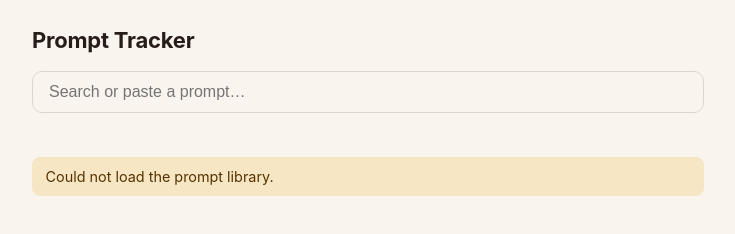
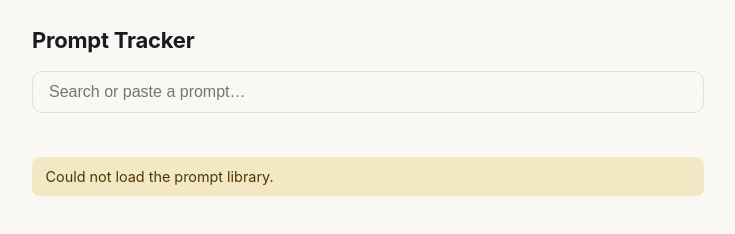
Before and after one commit to abmad100/prompt-tracker, a website: page index.html in a window 1280 px wide. Shown: the full height of the page, 272-1007 px from the left. Drawn offline with Linux system fonts and the light colour scheme; no server answers.

Commit message:
Visual redesign, take 2: swap Warm & Personal for Refined Neutral
Mose didn't like the warm cream/terracotta palette from the previous
commit. Same structural work (OKLCH tokens, soft two-layer panel
elevation, hover/press microinteractions, the copy-success pulse) is
kept as-is -- that part wasn't the complaint -- only the actual color
values change:

- Background/foreground: near-white/near-black with a barely-there
  warm tint (C=0.004, almost achromatic) instead of full warm cream,
  and a slight cool lean on the foreground to match the new accent's
  own hue family.
- Accent: indigo (H=264) instead of terracotta/amber, hover/active
  states still derived by stepping lightness at the same hue/chroma.
- Panel radius: 12px (was 14px in the warm version, 10px originally).
- Copy-success pulse: brighter indigo, same hue family as the accent
  (deliberately not introducing a second color like conventional
  'success green' -- one restrained accent is the point of this
  direction).

Also fixed one stale comment leftover from the warm version
('matching the softer, warmer panel treatment' -- no longer warm).

Cosmetic-only, same Mode 3 (no dedicated test) scope as the prior
redesign commit. Full suite reconfirmed green: 130/130, zero
regressions.

```diff
--- a/styles.css
+++ b/styles.css
@@ -1,37 +1,41 @@
 /* styles.css — Prompt Tracker
-   "Warm & Personal" visual direction (2026-08-15) -- this is Mose's own
-   personal tool, not a public-facing product, so the palette leans warm/
-   cream rather than the generic blue-on-white SaaS default. Colors are
-   defined in OKLCH (oklch(L% C H)): stepping the L (lightness) channel by
-   a fixed amount produces a consistent perceived brightness step
-   regardless of hue, which is what makes deriving hover/active states
-   and a matching dark theme from one accent hue (H=40-45, warm terracotta/
-   amber) a formula rather than hand-picked hex values per state. Browser
-   support (Chrome 111+, Safari 15.4+, Firefox 113+) covers ~93-95% of
-   users as of 2026 -- no hex fallback is provided, matching this app's
-   own personal-use-only scope (Deployment Protection already restricts
-   access to Mose's own account, so an old-browser visitor isn't a real
-   audience to design around). */
+   "Refined Neutral" visual direction (2026-08-15, superseding an earlier
+   same-day "Warm & Personal" attempt Mose didn't like -- reverted to
+   this instead). Linear/Notion-style: cool-neutral grays (barely-there
+   warm tint in light mode, not a full warm/cream palette) with one
+   restrained indigo accent. Colors are defined in OKLCH (oklch(L% C H)):
+   stepping the L (lightness) channel by a fixed amount produces a
+   consistent perceived brightness step regardless of hue, which is what
+   makes deriving hover/active states and a matching dark theme from one
+   accent hue (H=264, indigo) a formula rather than hand-picked hex
+   values per state. Browser support (Chrome 111+, Safari 15.4+, Firefox
+   113+) covers ~93-95% of users as of 2026 -- no hex fallback is
+   provided, matching this app's own personal-use-only scope (Deployment
+   Protection already restricts access to Mose's own account, so an
+   old-browser visitor isn't a real audience to design around). */
 
 :root {
   color-scheme: light dark;
 
-  /* Warm cream background, warm near-black text -- H=40/80 keeps every
-     token in the same warm hue family rather than a neutral gray. */
-  --bg: oklch(97% 0.01 80);
-  --fg: oklch(24% 0.02 40);
-  --muted: oklch(52% 0.015 60);
-  --border: oklch(88% 0.015 70);
+  /* Near-white background, near-black text -- barely-there warm tint
+     (C=0.004, almost achromatic) rather than a full warm palette; a
+     slight cool tint on --fg (H=260) keeps the whole scheme reading as
+     neutral-with-a-cool-lean, matching the indigo accent's own hue
+     family, rather than a flat gray with zero relationship to it. */
+  --bg: oklch(98% 0.004 90);
+  --fg: oklch(22% 0.01 260);
+  --muted: oklch(50% 0.01 260);
+  --border: oklch(90% 0.006 260);
 
-  /* Terracotta/amber accent, with hover/active derived by stepping L
-     down (darker = more "pressed") at the same C/H -- not separate,
-     hand-picked colors. --accent-fg is the text/icon color placed ON
-     the accent (e.g. button labels), chosen for contrast against the
-     mid-lightness accent rather than assuming plain white always works. */
-  --accent: oklch(62% 0.15 45);
-  --accent-hover: oklch(56% 0.16 45);
-  --accent-active: oklch(50% 0.17 45);
-  --accent-fg: oklch(99% 0.005 80);
+  /* Indigo accent, with hover/active derived by stepping L down (darker
+     = more "pressed") at the same C/H -- not separate, hand-picked
+     colors. --accent-fg is the text/icon color placed ON the accent
+     (e.g. button labels), chosen for contrast against the mid-lightness
+     accent rather than assuming plain white always works. */
+  --accent: oklch(58% 0.16 264);
+  --accent-hover: oklch(52% 0.17 264);
+  --accent-active: oklch(46% 0.18 264);
+  --accent-fg: oklch(99% 0.002 264);
   /* Explicit translucent token for the search-focus ring, rather than
      CSS relative color syntax (oklch(from var(--accent) ...)) -- that
      syntax has narrower browser support than plain oklch() (~Chrome
@@ -40,52 +44,55 @@
      box-shadow declaration invalid, silently dropping the focus ring
      entirely -- an accessibility regression, not just a missed visual
      effect. A second explicit token carries no such risk. */
-  --accent-ring: oklch(62% 0.15 45 / 0.18);
+  --accent-ring: oklch(58% 0.16 264 / 0.18);
 
-  --warn-bg: oklch(93% 0.05 85);
-  --warn-fg: oklch(35% 0.08 70);
+  --warn-bg: oklch(93% 0.05 95);
+  --warn-fg: oklch(35% 0.08 80);
 
-  --hover-bg: oklch(94% 0.015 75);
+  --hover-bg: oklch(95% 0.006 260);
 
-  /* Soft panel elevation replaces the old flat 1px border -- a warm-
-     tinted, low-opacity two-layer shadow (Material-style: a tight,
+  /* Soft panel elevation replaces the old flat 1px border -- a cool-
+     neutral, low-opacity two-layer shadow (Material-style: a tight,
      darker layer + a wider, softer layer) reads as gentle depth rather
      than a hard outline. */
-  --panel-shadow: 0 1px 3px oklch(40% 0.02 50 / 0.08), 0 2px 8px oklch(40% 0.02 50 / 0.06);
+  --panel-shadow: 0 1px 3px oklch(20% 0.01 260 / 0.06), 0 2px 8px oklch(20% 0.01 260 / 0.05);
 
   /* The copy-success pulse color -- a brighter, more saturated version
      of the accent, used only for the brief success-feedback animation
-     below, never as a static token elsewhere. */
-  --success-pulse: oklch(74% 0.16 55);
+     below, never as a static token elsewhere. Deliberately stays in the
+     same indigo hue family rather than introducing a second (e.g.
+     conventional "success green") color -- "one restrained accent" is
+     the whole point of this direction. */
+  --success-pulse: oklch(70% 0.15 264);
 }
 
 @media (prefers-color-scheme: dark) {
   :root {
-    /* Warm dark brown-black, not a flat neutral gray -- keeps the same
-       hue family (H=50/70) as the light theme instead of desaturating
-       to generic charcoal. */
-    --bg: oklch(20% 0.015 50);
-    --fg: oklch(92% 0.01 70);
-    --muted: oklch(65% 0.02 60);
-    --border: oklch(32% 0.02 55);
+    /* Cool-neutral near-black, not a flat achromatic gray -- keeps the
+       same hue family (H=260) as the light theme instead of
+       desaturating to generic charcoal. */
+    --bg: oklch(14% 0.008 260);
+    --fg: oklch(93% 0.006 260);
+    --muted: oklch(62% 0.012 260);
+    --border: oklch(30% 0.012 260);
 
-    /* Brighter amber for dark-mode contrast; --accent-fg switches to a
-       dark warm-brown rather than white, since white-on-bright-amber
-       reads washed out where dark-on-amber holds real contrast. */
-    --accent: oklch(68% 0.14 45);
-    --accent-hover: oklch(74% 0.14 45);
-    --accent-active: oklch(80% 0.13 45);
-    --accent-fg: oklch(15% 0.02 50);
-    --accent-ring: oklch(68% 0.14 45 / 0.25);
+    /* Brighter indigo for dark-mode contrast; --accent-fg switches to a
+       dark cool-neutral rather than white, since white-on-bright-indigo
+       reads washed out where dark-on-indigo holds real contrast. */
+    --accent: oklch(68% 0.15 264);
+    --accent-hover: oklch(74% 0.14 264);
+    --accent-active: oklch(80% 0.13 264);
+    --accent-fg: oklch(14% 0.01 260);
+    --accent-ring: oklch(68% 0.15 264 / 0.25);
 
-    --warn-bg: oklch(30% 0.05 70);
-    --warn-fg: oklch(85% 0.06 75);
+    --warn-bg: oklch(28% 0.05 90);
+    --warn-fg: oklch(85% 0.06 85);
 
-    --hover-bg: oklch(26% 0.02 55);
+    --hover-bg: oklch(22% 0.012 260);
 
     --panel-shadow: 0 1px 3px oklch(0% 0 0 / 0.35), 0 2px 8px oklch(0% 0 0 / 0.25);
 
-    --success-pulse: oklch(78% 0.15 55);
+    --success-pulse: oklch(78% 0.14 264);
   }
 }
 
@@ -142,7 +149,7 @@ main {
   margin: 1.25rem 0;
   padding: 1.25rem;
   background: var(--bg);
-  border-radius: 14px;
+  border-radius: 12px;
   box-shadow: var(--panel-shadow);
 }
 
@@ -202,9 +209,10 @@ button:disabled {
   color: var(--accent-hover);
 }
 
-/* Copy-success feedback: a brief warm-amber pulse on the button that
-   was just clicked, color-only (no icon) -- the button's background
-   flashes to --success-pulse and eases back to its resting --accent,
+/* Copy-success feedback: a brief brighter-indigo pulse on the button
+   that was just clicked, color-only (no icon) -- the button's
+   background flashes to --success-pulse and eases back to its resting
+   --accent,
    giving positive feedback without adding a checkmark glyph. Applied/
    removed via a small JS hook (index.html doCopy()) only on a
    genuinely successful copy; a tracking failure or clipboard failure
@@ -259,7 +267,7 @@ button.pulse-success {
    Button-reset properties (background/border/font/width/text-align)
    keep it row-like; the hover/focus rule + a slightly larger radius
    than the old flat design is the only new visible affordance,
-   matching the softer, warmer panel treatment above. */
+   matching the softer, shadow-elevated panel treatment above. */
 #library-list .library-row {
   display: flex;
   justify-content: space-between;
```
Also changed, not shown: index.html (+2 -2 lines).
